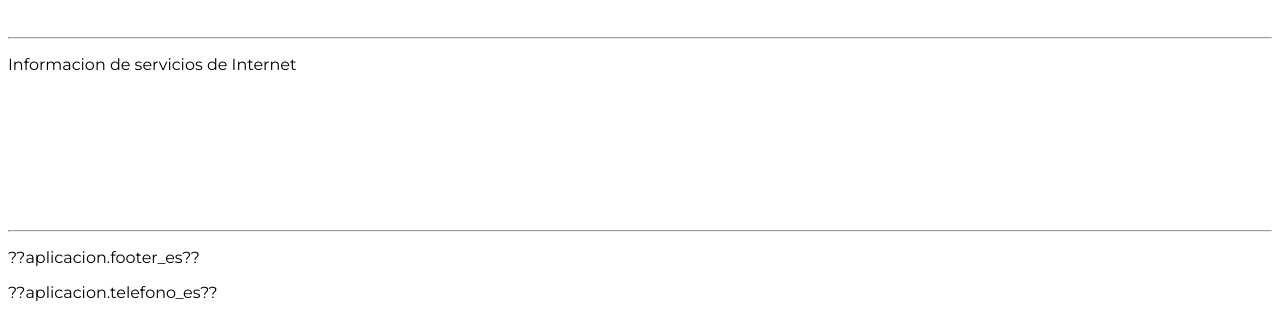
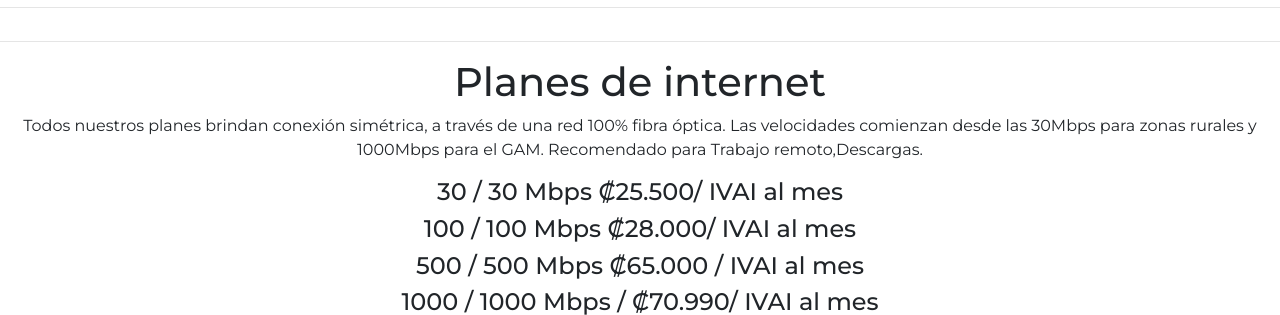
Before and after one commit to Lazofeifa/ProyectoFinalTV, a Spring Boot app: page /info/internet in a window 1280 px wide. Shown: the part 309-624 px from the top of the page. Run offline with Spring Boot 4, Linux system fonts and the light colour scheme; some of the project's set-up classes (security, data sources, template engines, error pages and the like) are left out, and stand-ins take their place; some libraries are stand-ins or nearby versions.

Commit message:
Actulizacion 09-04-2023
se actuliza internalizacion y formato de pangina de informacion de TV

```diff
--- a/pom.xml
+++ b/pom.xml
@@ -94,6 +94,7 @@
             <plugin>
                 <groupId>org.springframework.boot</groupId>
                 <artifactId>spring-boot-maven-plugin</artifactId>
+
                 <configuration>
                     <excludes>
                         <exclude>
--- a/src/main/resources/messages.properties
+++ b/src/main/resources/messages.properties
@@ -1,11 +1,11 @@
-aplicacion.titulo=TechShop
+aplicacion.titulo=Stectrum>
 plantilla.clientes=Clientes
-plantilla.articulos=Articulos
-plantilla.categorias=Categorias
+plantilla.Productos\ y\ Servicios=Productos y Servicios
+plantilla.suscripciones=Suscripciones
 plantilla.admin=Administraci\u00f3n
-plantilla.consultas=Consultas
+plantilla.consultas=Comentarios y Experiencias
 plantilla.suTienda=Su tienda en l\u00ednea
-plantilla.derechos=TechShop Derechos Reservados 2023
+plantilla.derechos=Spectrum Derechos Reservados 2023
 
 index.nuestrosArticulos=Nuestros Art\u00edculos
 
@@ -15,6 +15,7 @@
 accion.actualizar=Actualizar
 accion.nuevo=Nuevo
 accion.guardar=Guardar
+accion.salir=Salir
 
 lista.vacia=Lista Vac\u00eda}
 texto.si=Si
@@ -47,7 +48,8 @@
 
 login.username=Usuario
 login.password=Contrase\u00f1a
-login.login=Autenticar
+login.login=Iniciar sesion
+login.signout=Cerrar Sesion
 
 e403.titulo=Acceso denegado
 e403.texto=No tiene permisos para ver esta p\u00e1gina o ejecutar esta acci\u00f3n
@@ -57,3 +59,38 @@
 plantilla.usuarios=Usuarios
 plantilla.bienvenido=Usuario
 cliente.listado=Listado de Clientes
+plantilla.telefono=+(506)2652-5687
+
+aplicacion.autogestion=Autogesti\u00f3n de servicios
+aplicacion.internet=Servicios de internet
+aplicacion.television=Servicios de Televisi\u00f2n
+aplicacion.perfil=Perfil de Cliente
+
+
+internet.ti=Planes de internet
+internet.info= Todos nuestros planes brindan conexi\u00f3n sim\u00e9trica, a trav\u00e9s de una red 100% fibra \u00f3ptica. Las velocidades comienzan desde las 30Mbps para zonas rurales y 1000Mbps para el GAM. Recomendado para Trabajo remoto,Descargas.
+internet.pl30=30 / 30 Mbps \u20a125.500/ IVAI al mes
+internet.pl100=100 / 100 Mbps \u20a128.000/ IVAI al mes
+internet.pl500=500 / 500 Mbps \u20a165.000 / IVAI al mes
+internet.pl1000=1000 / 1000 Mbps / \u20a170.990/ IVAI al mes
+internet.nota=La instalaci\u00f3n de fibra \u00f3ptica est\u00e1 sujeta a disponibilidad de cobertura. Los precios pueden variar seg\u00fan la zona. Precios IVA incluido. No incluye tasas de financiamiento 911 y Cruz Roja. Equipamiento b\u00e1sico incluido.
+
+tv.info= Conoc\u00e9 nuestros planes de Televisi\u00f3n Digital y Satelital  con la mejor experiencia de entretenimiento
+tv.pl1= Plan IPTV  Avanzado.
+tv.pl2= Plan IPTV est\u00e1ndar HD.
+tv.pl3= Plan IPTV b\u00e1sico.
+tv.nota= Incluye: Todo el Campeonato Nacional con Tigo Sports y FUTV Autogesti\u00f3n f\u00e1cil y r\u00e1pida de todos tus servicios desde Mi Cuenta
+tv.ti=Planes de Televisi\u00f3n
+tv.sd=103 Canales SD
+tv.hd=55 Canales HD
+tv.st=40 Canales HD
+tv.stsd=73 Canales SD
+tv.music=50 canales de m\u00fasica
+tv.precio1=\u20a1 29,600 Incluye IVA.
+tv.precio2=\u20a1 36,990 Incluye IVA.
+tv.precio3=\u20a1 14,600 Incluye IVA.
+
+voz.ti= Servicio de telefon\u00eda IP
+voz.info= \u2022100 minutos para llamadas a tel\u00e9fonos fijos  \u2022 100 minutos para llamadas a tel\u00e9fonos celulares  \u2022 Llamadas a la red Fibra en Casa ilimitado \u2022 Llamadas internacionales 100 minutos**
+voz.pl1= Paquete Mensual $5
+voz.nota= **Pa\u00edses incluidos en el plan de telefon\u00eda: USA, Canad\u00e1 y Europa. No incluye algunos pa\u00edses de Europa y resto del mundo.
--- a/src/main/resources/messages_en.properties
+++ b/src/main/resources/messages_en.properties
@@ -1,9 +1,9 @@
 plantilla.clientes=Customers
-plantilla.articulos=Products
-plantilla.categorias=Categories
+plantilla.Productos\ y\ Servicios=Products and services
+plantilla.suscripciones=Subscriptions
 cliente.correo=Email
 plantilla.suTienda=Your online store
-plantilla.derechos=TechShop All Rights Reserved 2023
+plantilla.derechos=Spectrum All Rights Reserved 2023
 
 index.nuestrosArticulos=Our Products
 
@@ -41,13 +41,13 @@
 cliente.limite=Credit Limit
 cliente.total=Total Clients
 cliente.total.limite=Total Credit
-aplicacion.titulo=TechShop
+aplicacion.titulo=Stectrum>
 plantilla.admin=Admin
-plantilla.consultas=Queries
+plantilla.consultas=Comments and Experiences
 
-login.username=User
+login.username=Username
 login.password=Password
-login.login=Login
+login.login=Sign in
 
 e403.titulo=Access deneid
 e403.texto=You do not have permissions to view this page or perform this action
@@ -57,3 +57,38 @@
 plantilla.usuarios=Users
 plantilla.bienvenido=User
 cliente.listado=Client List
+plantilla.telefono=+(506)2652-5687
+aplicacion.internet=\nInternet services
+aplicacion.television=Television services
+aplicacion.perfil=Customer profile
+aplicacion.autogestion=Service self-management
+
+internet.ti=Internet Plans
+internet.info= All our plans provide symmetrical connection, through a 100% fiber optic network. The speeds start from 30Mbps for rural areas and 1000Mbps for the GAM. recommended for remote work downloads, streaming
+internet.pl30=30 / 30Mbps \u20a125,500/ IVAI per month
+internet.pl100=100 / 100Mbps 500/500Mbps \u20a128,000/ IVAI per month
+internet.pl500=500/500Mbps \u20a165,000/ IVAI per month
+internet.pl1000=1000 / 1000Mbps \u20a170.990/ IVAI per month
+internet.nota=Fiber optic installation is subject to availability of coverage. Prices may vary by area. VAT prices included. Does not include 911 and Red Cross financing fees. Basic equipment included.
+
+tv.info= Get to know our Digital and Satellite Television plans with the best entertainment experience
+tv.pl1= Advanced IPTV Plan.
+tv.pl2= Standard IPTV Plan HD.
+tv.pl3= Essential IPTV Plan.
+tv.hd=55 Channels HD
+tv.nota= Includes: The entire National Championship with Tigo Sports and FUTV Quick and easy self-management of all your services from My Account
+tv.ti=Television Plans
+
+voz.ti= IP telephony service
+voz.info= \u2022100 minutes for calls to landlines  \u2022 100 minutes for calls to cell phones  \u2022 Unlimited calls to the Fibra en Casa network \u2022 International calls 100 minutes**
+voz.pl1= Monthly Package $5
+voz.nota= **Countries included in the telephone plan: USA, Canada and Europe. Does not include some countries in Europe and the rest of the world.
+accion.salir=exit
+login.signout=Sign Out
+tv.sd=103 Channels SD
+tv.music=50 canales de m\u00fasica
+tv.precio1=\u20a1 29,600 Includes IVA
+tv.st=40 Channels HD
+tv.stsd=73 Channels SD
+tv.precio2=\u20a1 36,990 Includes IVA
+tv.precio3=\u20a1 14,600 Includes IVA
--- a/src/main/resources/messages_es.properties
+++ b/src/main/resources/messages_es.properties
@@ -1,11 +1,11 @@
-aplicacion.titulo=TechShop
+aplicacion.titulo=Stectrum>
 plantilla.clientes=Clientes
-plantilla.articulos=Articulos
-plantilla.categorias=Categorias
+plantilla.Productos\ y\ Servicios=Productos y Servicios
+plantilla.suscripciones=Suscripciones
 plantilla.admin=Administraci\u00f3n
-plantilla.consultas=Consultas
+plantilla.consultas=Comentarios y Experiencias
 plantilla.suTienda=Su tienda en l\u00ednea
-plantilla.derechos=TechShop Derechos Reservados 2023
+plantilla.derechos=Spectrum Derechos Reservados 2023
 
 index.nuestrosArticulos=Nuestros Art\u00edculos
 
@@ -47,7 +47,7 @@
 
 login.username=Usuario
 login.password=Contrase\u00f1a
-login.login=Autenticar
+login.login=Iniciar sesion
 
 e403.titulo=Acceso denegado
 e403.texto=No tiene permisos para ver esta p\u00e1gina o ejecutar esta acci\u00f3n
@@ -57,3 +57,42 @@
 plantilla.usuarios=Usuarios
 plantilla.bienvenido=Usuario
 cliente.listado=Listado de Clientes
+plantilla.telefono=+(506)2652-5687
+
+aplicacion.autogestion=Autogesti\u00f3n de servicios
+aplicacion.internet=Servicios de internet
+aplicacion.television=Servicios de Televisi\u00f2n
+aplicacion.perfil=Perfil de Cliente
+
+
+internet.ti=Planes de internet
+internet.info= Todos nuestros planes brindan conexi\u00f3n sim\u00e9trica, a trav\u00e9s de una red 100% fibra \u00f3ptica. Las velocidades comienzan desde las 30Mbps para zonas rurales y 1000Mbps para el GAM. Recomendado para Trabajo remoto,Descargas.
+internet.pl30=30 / 30 Mbps \u20a125.500/ IVAI al mes
+internet.pl100=100 / 100 Mbps \u20a128.000/ IVAI al mes
+internet.pl500=500 / 500 Mbps \u20a165.000 / IVAI al mes
+internet.pl1000=1000 / 1000 Mbps / \u20a170.990/ IVAI al mes
+internet.nota=La instalaci\u00f3n de fibra \u00f3ptica est\u00e1 sujeta a disponibilidad de cobertura. Los precios pueden variar seg\u00fan la zona. Precios IVA incluido. No incluye tasas de financiamiento 911 y Cruz Roja. Equipamiento b\u00e1sico incluido.
+
+tv.info= Conoc\u00e9 nuestros planes de Televisi\u00f3n Digital y Satelital  con la mejor experiencia de entretenimiento
+tv.pl1= Plan IPTV Avanzado.
+tv.pl2= Plan IPTV est\u00e1ndar HD.
+tv.pl3= Plan IPTV b\u00e1sico.
+tv.hd=55 canales HD
+tv.nota= Incluye: Todo el Campeonato Nacional con Tigo Sports y FUTV Autogesti\u00f3n f\u00e1cil y r\u00e1pida de todos tus servicios desde Mi Cuenta
+tv.ti=Planes de Televisi\u00f3n
+
+
+voz.ti= Servicio de telefon\u00eda IP
+voz.info= \u2022100 minutos para llamadas a tel\u00e9fonos fijos  \u2022 100 minutos para llamadas a tel\u00e9fonos celulares  \u2022 Llamadas a la red Fibra en Casa ilimitado \u2022 Llamadas internacionales 100 minutos**
+voz.pl1= Paquete Mensual $5
+voz.nota= **Pa\u00edses incluidos en el plan de telefon\u00eda: USA, Canad\u00e1 y Europa. No incluye algunos pa\u00edses de Europa y resto del mundo.
+accion.salir=Salir
+login.signout=Cerrar Sesion
+tv.sd=103 Canales SD
+tv.music=50 canales de m\u00fasica
+tv.precio1=\u20a1 29,600 Incluye IVA
+tv.st=40 Canales HD
+tv.stsd=73 Canales SD
+
+tv.precio2=\u20a1 36,990 Incluye IVA.
+tv.precio3=\u20a1 14,600 Incluye IVA.
--- a/src/main/resources/templates/info/internet.html
+++ b/src/main/resources/templates/info/internet.html
@@ -3,17 +3,29 @@
     <head>
         <title>Spectrum</title>
         <meta charset="UTF-8"/>
+           <link rel="stylesheet" th:href="@{/webjars/bootstrap/css/bootstrap.min.css}"/>
+        <link rel="stylesheet" th:href="@{/webjars/font-awesome/css/all.css}"/>
+        <script th:src="@{/webjars/jquery/jquery.min.js}"></script>
+        <script th:src="@{/webjars/popper.js/umd/popper.min.js}"></script>
+        <script th:src="@{/webjars/bootstrap/js/bootstrap.min.js}"></script>
+
         <link href="/css/styles.css" rel="stylesheet" type="text/css"/>
     </head>
     <body>
         <header th:replace="~{layout/plantilla :: header}"/>
+          <hr>
+          <center>
+        <h1 th:text="#{internet.ti}"></h1>
 
-        <p>Informacion de servicios de Internet</p>
-        <p>&nbsp;</p>
-        <p>&nbsp;</p>
-        <p>&nbsp;</p>
-        <p>&nbsp;</p>
-
-        <footer th:replace="~{layout/plantilla :: footer}"/>
+        <p th:text="#{internet.info}"></p>
+        <div  style="align-content: center">
+        <h4 th:text="#{internet.pl30}">&nbsp;</h4>
+        <h4 th:text="#{internet.pl100}">&nbsp;</h4>
+        <h4 th:text="#{internet.pl500}">&nbsp;</h4>
+        <h4 th:text="#{internet.pl1000}">&nbsp;</h4>
+        </div>
+         </center>
+        </hr>
+        <footer th:replace="layout/plantilla :: footer"/>
     </body>
 </html>
--- a/src/main/resources/templates/layout/plantilla.html
+++ b/src/main/resources/templates/layout/plantilla.html
@@ -20,7 +20,7 @@
             <h1 style="text-align: right;background-color: #002A4A;color:gainsboro; font-size: 80%;" sec:authorize="isAuthenticated()">
                 <i></i>Usuario: <span sec:authentication="name"></span>
                 <form method="post" th:action="@{/logout}">
-                    <button class="btn btn-primary"><i ></i>Salir</button>
+                    <button class="btn btn-primary" th:text="#{login.signout}"><i ></i>Salir</button>
                 </form>
             </h1>
 
@@ -37,16 +37,16 @@
 			<ul class="nav" sec:authorize="hasRole('ROLE_ADMIN') or hasRole('ROLE_VENDEDOR')">
                             <li class="nav-item">
 					<a class="nav-link" sec:authorize="hasRole('ROLE_ADMIN') or hasRole('ROLE_VENDEDOR')"
-                                         th:href="@{/cliente/listado}" >Clientes</a>
+                                         th:href="@{/cliente/listado}" th:text="#{plantilla.clientes}" >Clientes</a>
 				</li>
 				<li class="nav-item">
-					<a class="nav-link active" th:href="@{/producto/listado}"  >Productos y Servicios</a>
+					<a class="nav-link active" th:href="@{/producto/listado}" th:text="#{plantilla.Productos y Servicios}"  >Productos y Servicios</a>
 				</li>
 				<li class="nav-item">
-					<a class="nav-link" th:href="@{/suscripcion/listado}" >Suscripciones</a>
+					<a class="nav-link" th:href="@{/suscripcion/listado}" th:text="#{plantilla.suscripciones}">Suscripciones</a>
 				</li>
 				<li class="nav-item">
-					<a class="nav-link" th:href="@{/comentario/listado}" >Comentarios y Experiencias</a>
+					<a class="nav-link" th:href="@{/comentario/listado}" th:text="#{plantilla.consultas}" >Comentarios y Experiencias</a>
 				</li>
 
 
@@ -69,29 +69,31 @@
 
         <footer th:fragment="footer">
             <hr/>
-            <p th:text="#{aplicacion.footer}"></p>
-            <p th:text="#{aplicacion.telefono}"></p>
 
             <center>
-            <a th:href="@{/info/internet}" >  Internet
-                <img src="https://www.spectrum.com/content/dam/spectrum/common/en/Icons/Icons-Medium-Blue/icon-internet-mediumblue.svg"/>
+            <a th:href="@{/info/internet}" ><img src="https://www.spectrum.com/content/dam/spectrum/common/en/Icons/Icons-Medium-Blue/icon-internet-mediumblue.svg"/>
             </a>
-            <a th:href="@{/info/tv}"  > TV
-                <img src="https://www.spectrum.com/content/dam/spectrum/common/en/Icons/Icons-Medium-Blue/icon-tv-mediumblue.svg"/>
+            <a th:href="@{/info/tv}"  >
+             <img src="https://www.spectrum.com/content/dam/spectrum/common/en/Icons/Icons-Medium-Blue/icon-tv-mediumblue.svg"/>
             </a>
-            <a th:href="@{/info/voice}" > VOZ
+            <a th:href="@{/info/voice}" >
                 <img src="https://www.spectrum.com/content/dam/spectrum/common/en/Icons/Icons-Medium-Blue/icon-voice-mediumblue.svg"/>
             </a>
-            <a th:href="@{/info/mobile}" >   Celular
+            <a th:href="@{/info/mobile}" >
                 <img src="https://www.spectrum.com/content/dam/spectrum/common/en/Icons/Icons-Medium-Blue/icon-mobile-mediumblue.svg"/>
             </a>
+               <p th:text="#{plantilla.derechos}"></p>
+
+                 <p th:text="#{plantilla.telefono}"></p>
             </center>
             <hr/>
-            <p>
+
+           <p>
                 <a th:href="@{/(lang=ES)}">ES</a>
                 <a th:href="@{/(lang=EN)}">EN</a>
             </p>
         </footer>
+
         <script th:src="@{/webjars/jquery/jquery.min.js}"></script>
         <script th:src="@{/webjars/popper.js/umd/popper.min.js}"></script>
         <script th:src="@{/webjars/bootstrap/js/bootstrap.min.js}"></script>
--- a/src/main/resources/templates/login.html
+++ b/src/main/resources/templates/login.html
@@ -27,7 +27,7 @@
                 <div class="col-md-4">
                     <div class="card">
                         <div class="card-header bg-active">
-                            <h2>Login</h2></div>
+                            <h2 th:text="#{login.login}">Login</h2></div>
                         <div class="card-body">
                             <form method="POST" th:action="@{/login}">
                                 <div class="form-group row my-3">
```
Also changed, not shown: src/main/resources/templates/info/tv.html (+74 -8 lines), 1 other file.
